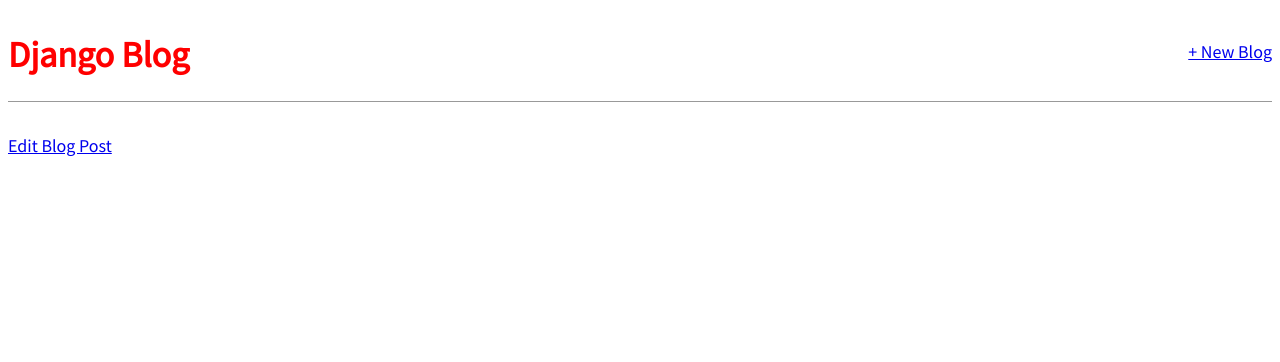
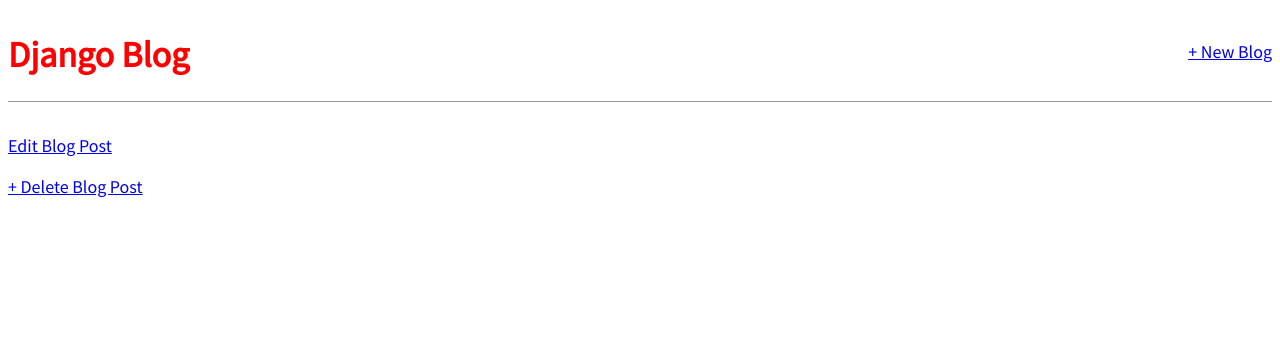
Before and after one commit to jocnn/django_blog, a Django app: template templates/post_detail.html in a window 1280 px wide. Shown: the top 362 px of the page. Run offline with Django 4.2, Linux system fonts and the light colour scheme; the template is opened without the code that fills it, so the values that code supplies are empty.

Commit message:
se agregó enlace para eliminar post

```diff
--- a/templates/post_detail.html
+++ b/templates/post_detail.html
@@ -3,5 +3,6 @@
 	<h2>{{ post.title }}</h2>
 	<p>{{ post.body }}</p>
 </div>
-<a href="{% url 'post_edit' post.pk %}">Edit Blog Post</a>
+<p><a href="{% url 'post_edit' post.pk %}">Edit Blog Post</a></p>
+<p><a href="{% url 'post_delete' post.pk %}">+ Delete Blog Post</a></p>
 {% endblock content %}
```
